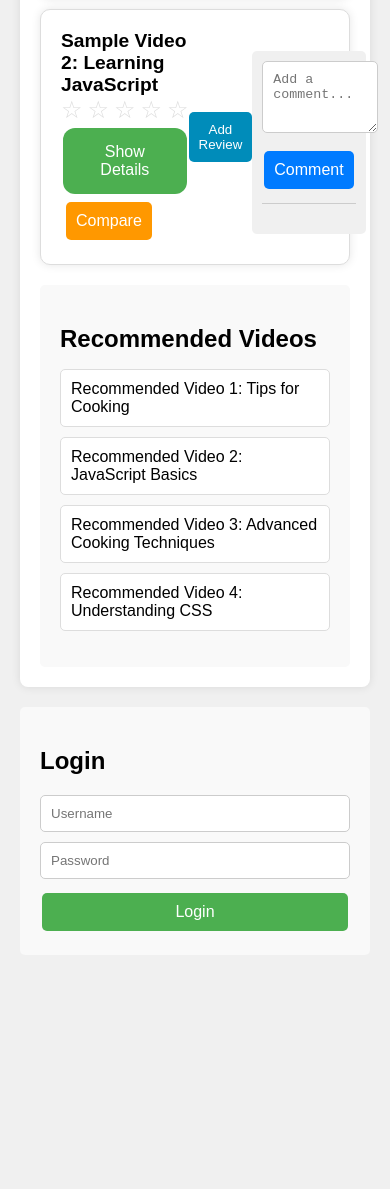
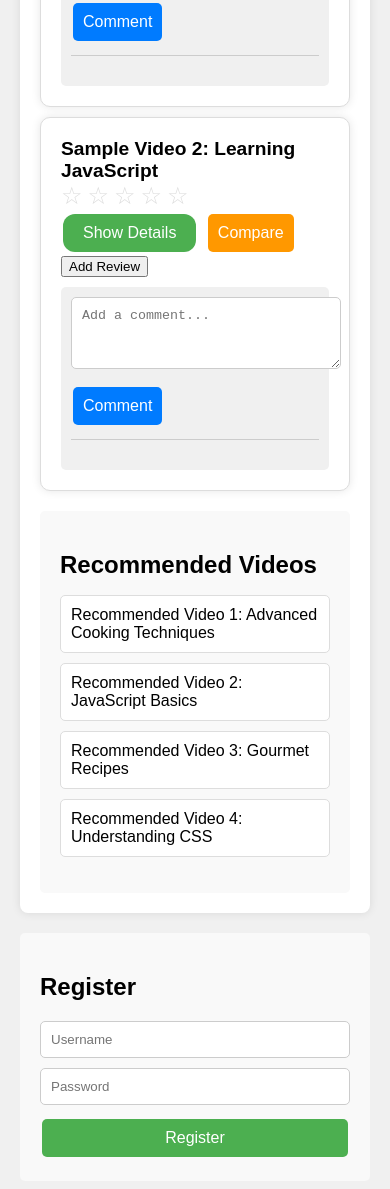
Before and after one commit to fukumasi/my-video-finder, a plain HTML site: page index.html in a window 390 px wide. Shown: the part 611-1800 px from the top of the page. Before the commit the page ends 1586 px from the top, so only its background shows below. Drawn offline with Linux system fonts and the light colour scheme.

Commit message:
Add video details and recommendation functionalities

```diff
--- a/index.html
+++ b/index.html
@@ -71,10 +71,18 @@
         <section class="recommended-videos">
             <h2>Recommended Videos</h2>
             <ul id="recommendation-list">
-                <!-- 動的に追加される推薦動画 -->
+                <!-- 推薦動画が動的に追加されます -->
             </ul>
         </section>
     </main>
+    <section class="register-section">
+        <h2>Register</h2>
+        <form id="register-form">
+            <input type="text" id="new-username" placeholder="Username" required>
+            <input type="password" id="new-password" placeholder="Password" required>
+            <button type="submit" class="button">Register</button>
+        </form>
+    </section>
     <section class="login-section">
         <h2>Login</h2>
         <form id="login-form">
@@ -83,6 +91,10 @@
             <button type="submit" class="button">Login</button>
         </form>
     </section>
+    <section class="dashboard" id="dashboard" style="display: none;">
+        <h2>Welcome, <span id="user-name"></span></h2>
+        <p>Here you can manage your account and see your activity.</p>
+    </section>
     <script src="script.js"></script>
 </body>
 </html>
--- a/script.js
+++ b/script.js
@@ -120,7 +120,9 @@ document.addEventListener('DOMContentLoaded', function() {
 
         if (username === validUsername && password === validPassword) {
             alert('Login successful! Welcome ' + username);
-          // ログイン成功後の処理を追加 (例: ページ遷移、ユーザー情報表示など)
+            document.getElementById('user-name').textContent = username;
+            document.getElementById('dashboard').style.display = 'block';
+            loginForm.style.display = 'none'; // ログインフォームを非表示にする
         } else {
             alert('Login failed. Please check your username and password.');
         }
@@ -163,6 +165,50 @@ document.addEventListener('DOMContentLoaded', function() {
     function compareSelectedVideos() {
         alert('Comparing videos: ' + selectedVideos.join(', '));
         // 実際の比較処理をここに追加 (例: 比較ページに遷移、詳細比較表示など)
-      // ここでは簡易的にアラートで表示
+    }
+
+    // 会員登録機能の実装
+    const registerForm = document.getElementById('register-form');
+    registerForm.addEventListener('submit', function(event) {
+        event.preventDefault();
+
+        const newUsername = document.getElementById('new-username').value;
+        const newPassword = document.getElementById('new-password').value;
+
+        // ローカルストレージにユーザー情報を保存 (仮)
+        localStorage.setItem(newUsername, newPassword);
+        alert('Registration successful! You can now log in with your credentials.');
+
+        // フォームをリセット
+        registerForm.reset();
+    });
+
+    // 推薦動画の生成
+    function getUserHistory() {
+        // 仮の視聴履歴データ
+        return ['cooking', 'technology'];
+    }
+
+    function generateRecommendations(history) {
+        const recommendationList = document.getElementById('recommendation-list');
+        recommendationList.innerHTML = ''; // 既存の推薦動画をクリア
+
+        const sampleVideos = [
+            { category: 'cooking', title: 'Recommended Video 1: Advanced Cooking Techniques' },
+            { category: 'technology', title: 'Recommended Video 2: JavaScript Basics' },
+            { category: 'cooking', title: 'Recommended Video 3: Gourmet Recipes' },
+            { category: 'technology', title: 'Recommended Video 4: Understanding CSS' }
+        ];
+
+        sampleVideos.forEach(video => {
+            if (history.includes(video.category)) {
+                const listItem = document.createElement('li');
+                listItem.textContent = video.title;
+                recommendationList.appendChild(listItem);
             }
         });
+    }
+
+    const userHistory = getUserHistory();
+    generateRecommendations(userHistory);
+});
--- a/style.css
+++ b/style.css
@@ -1,3 +1,4 @@
+/* ベーススタイル */
 body {
   font-family: Arial, sans-serif;
   background-color: #f0f0f0;
@@ -8,25 +9,6 @@ body {
 h1 {
   color: #333;
   text-align: center;
-}
-
-.video-list {
-  list-style-type: none;
-  padding: 0;
-}
-
-.video-list li {
-  background: #fff;
-  margin: 10px 0;
-  padding: 10px;
-  border: 1px solid #ddd;
-}
-/* ベーススタイル */
-body {
-  font-family: Arial, sans-serif;
-  background-color: #f0f0f0;
-  margin: 0;
-  padding: 20px;
 }
 
 /* ヘッダー */
@@ -57,11 +39,29 @@ main {
 .video-list li {
   background: #fff;
   margin: 10px 0;
-  padding: 10px;
+  padding: 20px;
   border: 1px solid #ddd;
-  border-radius: 5px;
-  box-shadow: 0 0 5px rgba(0, 0, 0, 0.1);
+  border-radius: 10px;
+  box-shadow: 0 0 10px rgba(0, 0, 0, 0.1);
+  display: flex;
+  justify-content: space-between;
+  align-items: center;
 }
+
+.video-list li:hover {
+  box-shadow: 0 0 15px rgba(0, 0, 0, 0.2);
+}
+
+/* 動画詳細 */
+.video-details {
+  flex: 1;
+}
+
+.video-title {
+  font-size: 1.2em;
+  font-weight: bold;
+}
+
 /* ボタンのスタイル */
 .button {
   background-color: #4CAF50;
@@ -80,81 +80,10 @@ main {
 .button:hover {
   background-color: #45a049;
 }
-/* ボタンのスタイル */
-.button {
-  background-color: #4CAF50; /* 緑色の背景 */
-  border: none; /* ボーダーなし */
-  color: white; /* 白い文字 */
-  padding: 15px 32px; /* パディング */
-  text-align: center; /* 中央揃え */
-  text-decoration: none; /* テキスト装飾なし */
-  display: inline-block; /* インラインブロック */
-  font-size: 16px; /* フォントサイズ */
-  margin: 4px 2px; /* マージン */
-  cursor: pointer; /* カーソルがポインター */
-  border-radius: 12px; /* ボタンの角を丸くする */
-}
 
-.button:hover {
-  background-color: #45a049; /* ホバー時の背景色 */
-}
 /* レビュー投稿フォームのスタイル */
 .review-form {
-  display: none; /* 初期状態では非表示 */
-  margin-top: 10px;
-}
-
-.review-form textarea {
-  width: 100%;
-  height: 100px;
-  margin-bottom: 10px;
-}
-/* 動画リストのスタイル */
-.video-list {
-  list-style-type: none;
-  padding: 0;
-}
-
-.video-list li {
-  background: #fff;
-  margin: 10px 0;
-  padding: 20px;
-  border: 1px solid #ddd;
-  border-radius: 10px;
-  box-shadow: 0 0 10px rgba(0, 0, 0, 0.1);
-  display: flex; /* フレックスボックスを使用 */
-  justify-content: space-between;
-  align-items: center;
-}
-
-.video-list li:hover {
-  box-shadow: 0 0 15px rgba(0, 0, 0, 0.2);
-}
-
-.video-details {
-  flex: 1;
-}
-
-.video-title {
-  font-size: 1.2em;
-  font-weight: bold;
-}
-
-.review-button {
-  background-color: #008CBA;
-  color: white;
-  padding: 10px;
-  border: none;
-  border-radius: 5px;
-  cursor: pointer;
-}
-
-.review-button:hover {
-  background-color: #007BA7;
-}
-
-/* レビュー入力欄のスタイル */
-.review-form {
+  display: none;
   margin-top: 10px;
   padding: 10px;
   background-color: #f9f9f9;
@@ -183,6 +112,8 @@ main {
 .review-form button:hover {
   background-color: #45a049;
 }
+
+/* 評価システムのスタイル */
 .rating {
   display: flex;
   gap: 5px;
@@ -198,6 +129,7 @@ main {
 .rating span:hover ~ span {
   color: #f5b301;
 }
+
 /* コメントセクションのスタイル */
 .comment-section {
   margin-top: 10px;
@@ -233,6 +165,7 @@ main {
   padding: 10px;
   border-top: 1px solid #ccc;
 }
+
 /* 推薦動画セクションのスタイル */
 .recommended-videos {
   margin-top: 20px;
@@ -257,6 +190,7 @@ main {
   border: 1px solid #ddd;
   border-radius: 5px;
 }
+
 /* ログインフォームのスタイル */
 .login-section {
   margin-top: 20px;
@@ -289,9 +223,43 @@ main {
 .login-section button:hover {
   background-color: #45a049;
 }
+
+/* 会員登録フォームのスタイル */
+.register-section {
+  margin-top: 20px;
+  padding: 20px;
+  background-color: #f9f9f9;
+  border-radius: 5px;
+}
+
+.register-section form {
+  display: flex;
+  flex-direction: column;
+  gap: 10px;
+}
+
+.register-section input {
+  padding: 10px;
+  border-radius: 5px;
+  border: 1px solid #ccc;
+}
+
+.register-section button {
+  background-color: #4CAF50;
+  color: white;
+  padding: 10px;
+  border: none;
+  border-radius: 5px;
+  cursor: pointer;
+}
+
+.register-section button:hover {
+  background-color: #45a049;
+}
+
 /* 詳細情報セクションのスタイル */
 .video-info {
-  display: none; /* 初期状態では非表示 */
+  display: none;
   margin-top: 10px;
   padding: 10px;
   background-color: #e9e9e9;
@@ -302,6 +270,7 @@ main {
 .video-info p {
   margin: 5px 0;
 }
+
 /* 比較ボタンのスタイル */
 .compare-video {
   background-color: #ff9800;
@@ -316,18 +285,20 @@ main {
 .compare-video:hover {
   background-color: #e68900;
 }
-/* 詳細情報セクションのスタイル */
-.video-info {
-  display: none; /* 初期状態では非表示 */
-  margin-top: 10px;
-  padding: 10px;
-  background-color: #e9e9e9;
-  border-radius: 5px;
-  box-shadow: 0 0 5px rgba(0, 0, 0, 0.1);
+
+/* レスポンシブデザインのメディアクエリ */
+@media (max-width: 600px) {
+  .video-list li {
+    flex-direction: column;
+    align-items: flex-start;
+  }
+
+  .video-details,
+  .video-info {
+    width: 100%;
+  }
+
+  .video-info {
+    padding: 5px;
+  }
 }
-
-.video-info p {
-  margin: 5px 0;
-}
-
-/* 追加のスタイルが必要な場合、他のセクションのスタイルも適宜調整 */
```
Lines whose indentation alone changed are shown as unchanged.
